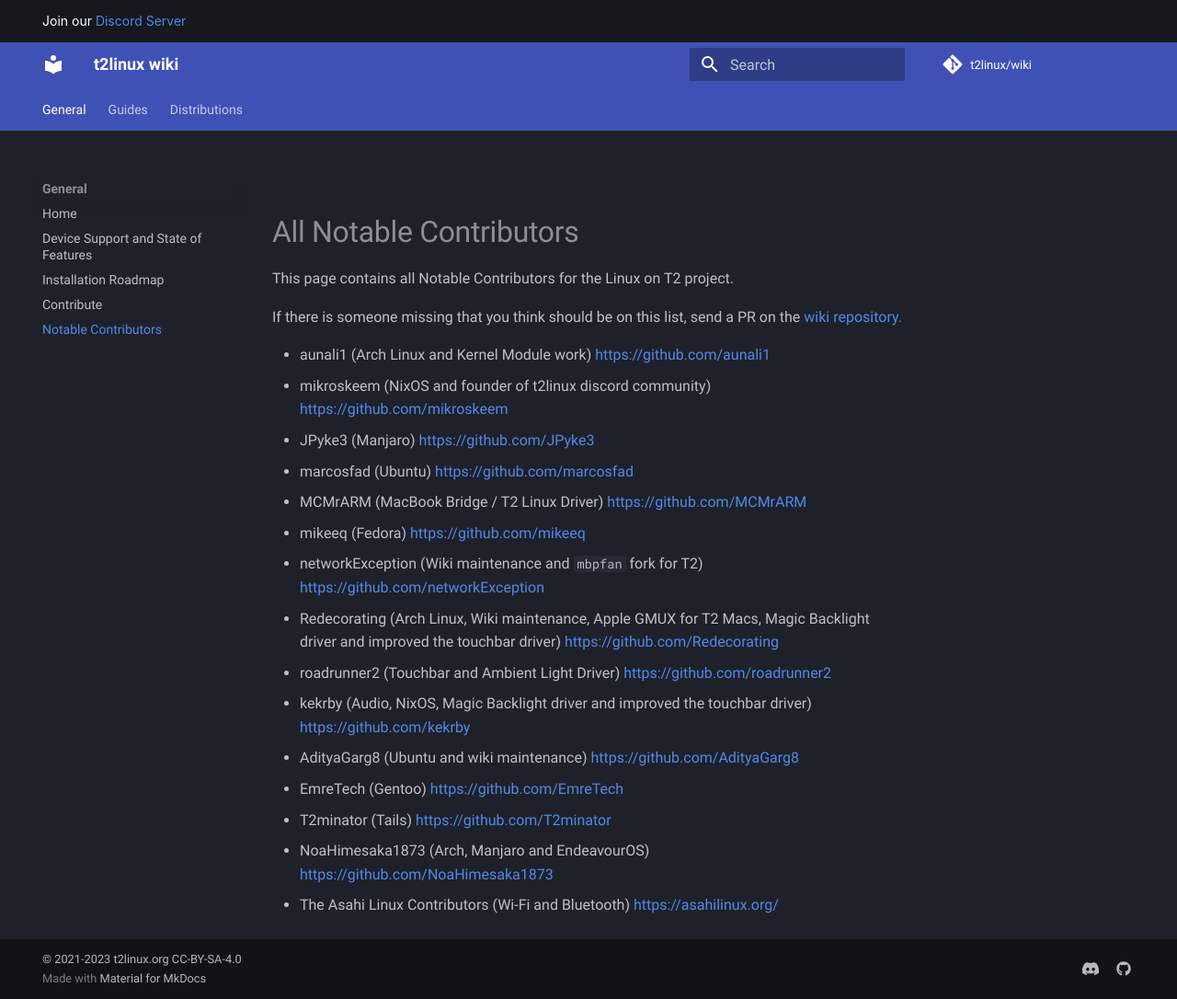
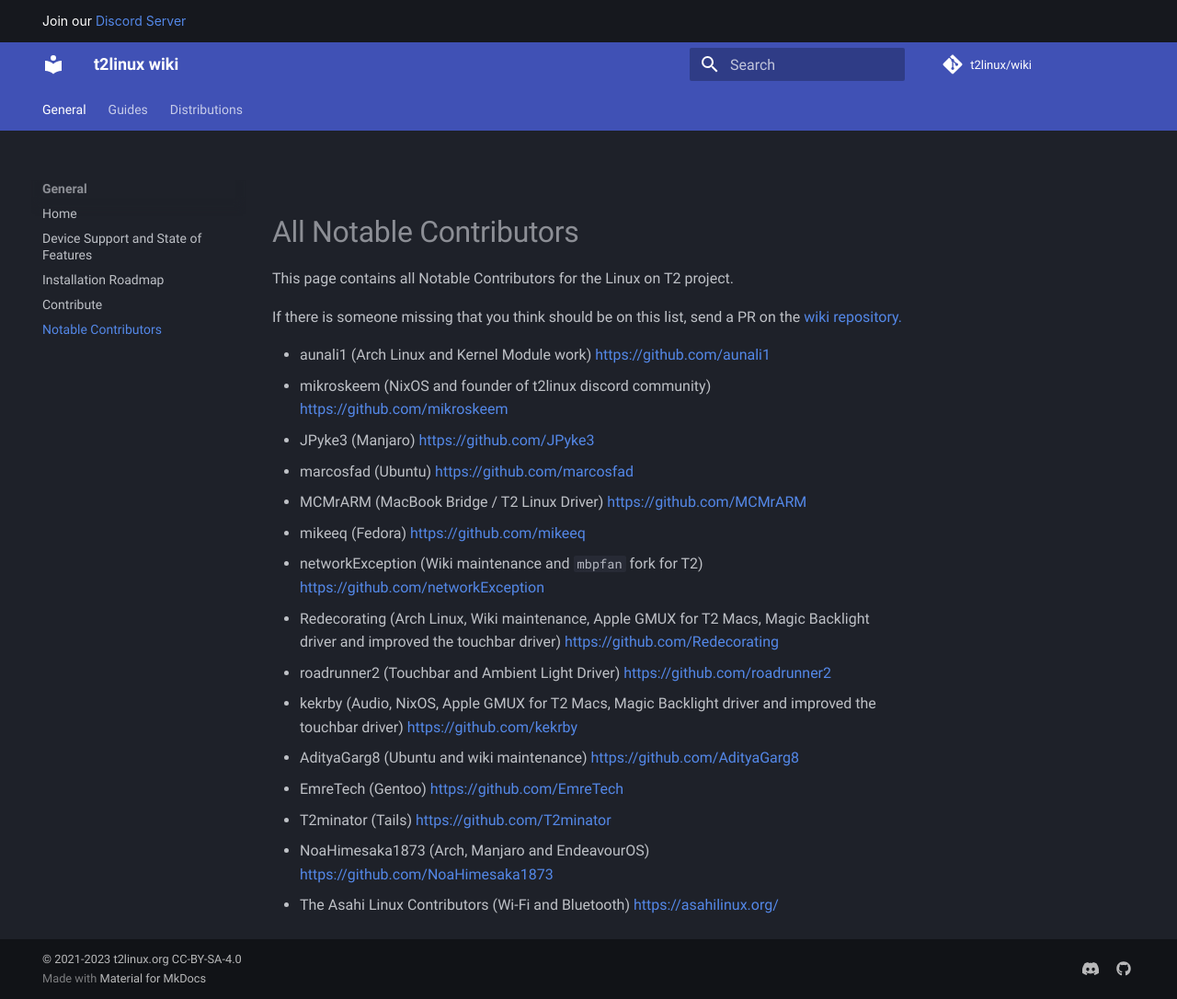
Before and after one commit to t2linux/wiki, an MkDocs documentation site: the page built from docs/notable-contributors.md, in a window 1280 px wide and 1086 px high. Shown: the whole window at 92% size. Built offline with MkDocs 1.6.1 and Material for MkDocs 9.7.7, drawn with Linux system fonts in a browser that asks for light colours; comment, search, counter and statistics services are not loaded.

Commit message:
Notables: Add GMUX driver for kekrby as well
Forgot about that in the previous commit

```diff
--- a/docs/notable-contributors.md
+++ b/docs/notable-contributors.md
@@ -13,7 +13,7 @@ If there is someone missing that you think should be on this list, send a PR on
 - networkException (Wiki maintenance and `mbpfan` fork for T2) [https://github.com/networkException](https://github.com/networkException)
 - Redecorating (Arch Linux, Wiki maintenance, Apple GMUX for T2 Macs, Magic Backlight driver and improved the touchbar driver) [https://github.com/Redecorating](https://github.com/Redecorating)
 - roadrunner2 (Touchbar and Ambient Light Driver) [https://github.com/roadrunner2](https://github.com/roadrunner2)
-- kekrby (Audio, NixOS, Magic Backlight driver and improved the touchbar driver) [https://github.com/kekrby](https://github.com/kekrby)
+- kekrby (Audio, NixOS, Apple GMUX for T2 Macs, Magic Backlight driver and improved the touchbar driver) [https://github.com/kekrby](https://github.com/kekrby)
 - AdityaGarg8 (Ubuntu and wiki maintenance) [https://github.com/AdityaGarg8](https://github.com/AdityaGarg8)
 - EmreTech (Gentoo) [https://github.com/EmreTech](https://github.com/EmreTech)
 - T2minator (Tails) [https://github.com/T2minator](https://github.com/T2minator)
```
